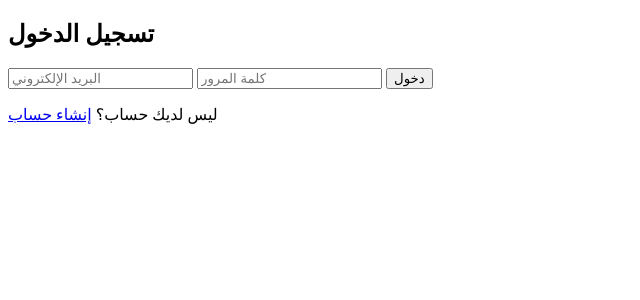
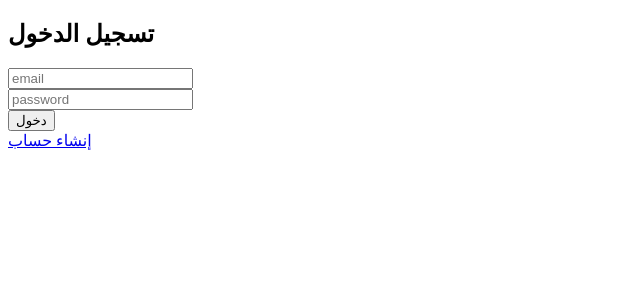
Before and after one commit to khalidnishirwan-cloud/aman, a Flask app: page /login in a window 1280 px wide. Shown: the top 300 px of the page, without its empty margins (0-640 px from the left). Run offline with Flask 3, Linux system fonts and the light colour scheme.

Commit message:
Refactor login form structure and placeholders

```diff
--- a/templates/login.html
+++ b/templates/login.html
@@ -1,19 +1,12 @@
 <!DOCTYPE html>
-<html lang="ar">
-<head>
-    <meta charset="UTF-8">
-    <title>تسجيل الدخول - Zentra AI</title>
-    <link rel="stylesheet" href="/static/style.css">
-</head>
+<html>
 <body>
-    <div class="auth-container">
-        <h2>تسجيل الدخول</h2>
-        <form method="POST">
-            <input type="email" name="email" placeholder="البريد الإلكتروني" required>
-            <input type="password" name="password" placeholder="كلمة المرور" required>
-            <button type="submit">دخول</button>
-        </form>
-        <p>ليس لديك حساب؟ <a href="/register">إنشاء حساب</a></p>
-    </div>
+<h2>تسجيل الدخول</h2>
+<form method="POST">
+<input name="email" placeholder="email"><br>
+<input name="password" type="password" placeholder="password"><br>
+<button>دخول</button>
+</form>
+<a href="/register">إنشاء حساب</a>
 </body>
 </html>
```
